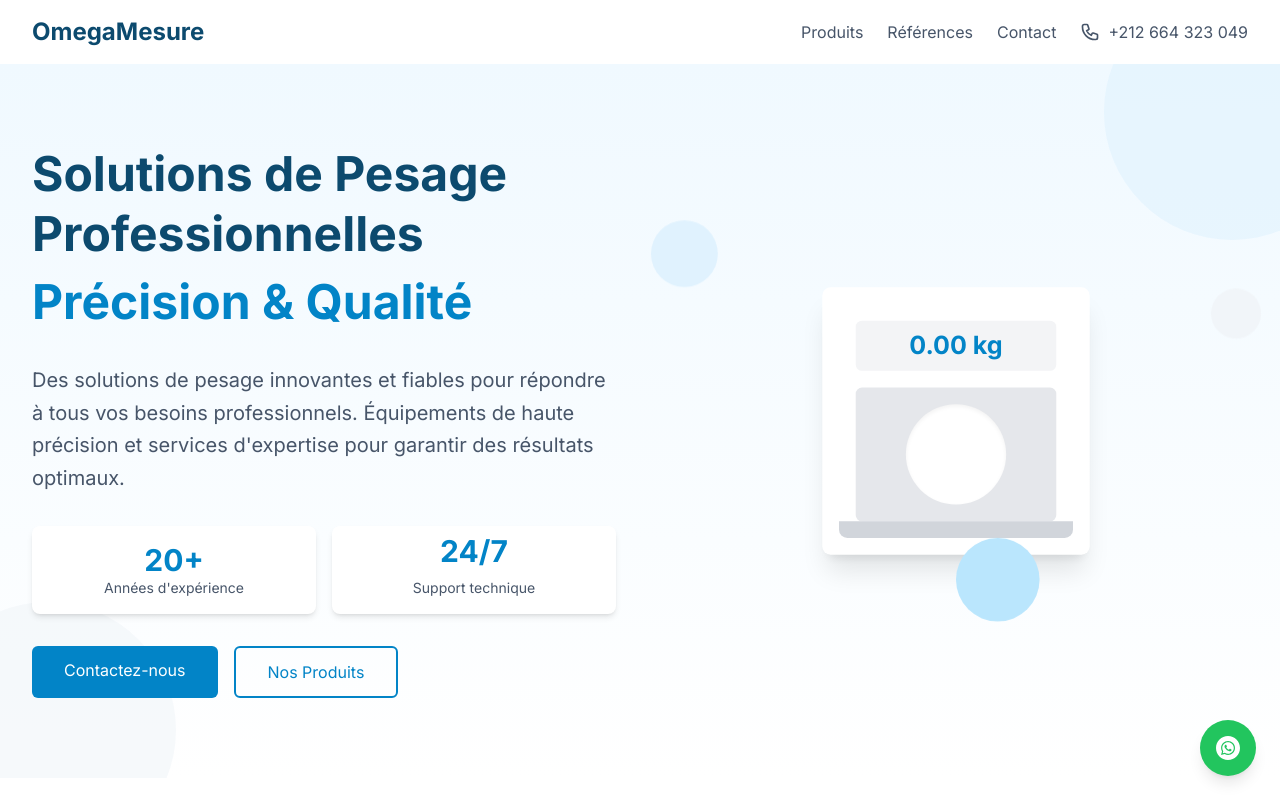
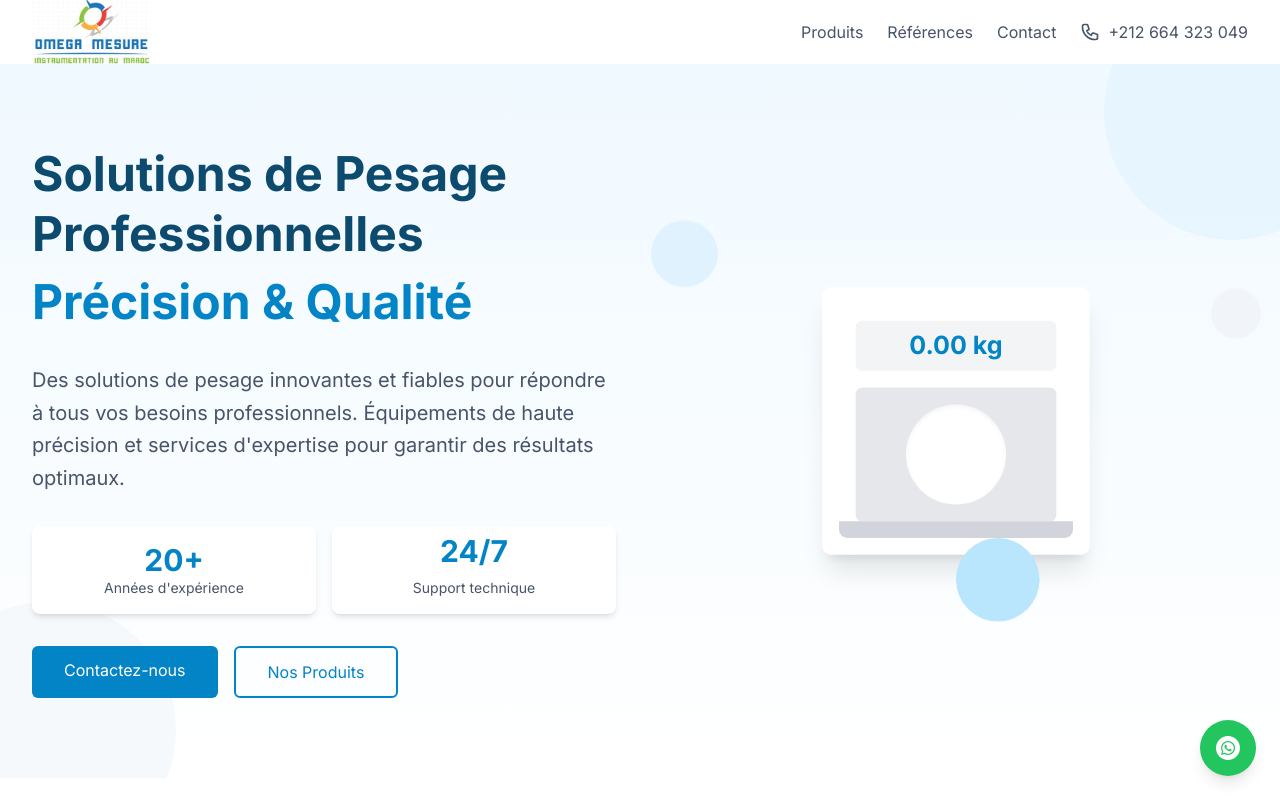
Before and after one commit to youssef035/scales-business, a Next.js app: page / in a window 1280 px wide. Shown: the top 800 px of the page. Built offline with nearby package versions, Linux system fonts and the light colour scheme.

Commit message:
SEO: Dynamic page titles for product and service details, and replaced navbar text with logo

```diff
--- a/src/app/page.tsx
+++ b/src/app/page.tsx
@@ -40,7 +40,13 @@ export default function Home() {
         <div className="max-w-7xl mx-auto px-4 sm:px-6 lg:px-8">
           <div className="flex justify-between h-16">
             <div className="flex items-center">
-              <span className="text-2xl font-bold text-primary-900">OmegaMesure</span>
+              <Image
+                src="/logo.jpg"
+                alt="OmegaMesure Logo"
+                width={120}
+                height={40}
+                className="object-contain"
+              />
             </div>
             <div className="flex items-center space-x-6">
               <a
--- a/src/app/products/[id]/page.tsx
+++ b/src/app/products/[id]/page.tsx
@@ -123,6 +123,18 @@ const products: Product[] = [
   }
 ];
 
+export async function generateMetadata({ params }: { params: { id: string } }) {
+  const productId = parseInt(params.id);
+  const product = products.find(p => p.id === productId);
+  if (!product) {
+    return { title: 'Produit non trouvé | OmegaMesure' };
+  }
+  return {
+    title: `${product.name} | OmegaMesure`,
+    description: product.description,
+  };
+}
+
 interface PageProps {
   params: Promise<{ id: string }>;
   searchParams: Promise<{ [key: string]: string | string[] | undefined }>;
--- a/src/app/services/[id]/page.tsx
+++ b/src/app/services/[id]/page.tsx
@@ -6,6 +6,18 @@ import { services } from '@/data/services';
 interface PageProps {
   params: Promise<{ id: string }>;
   searchParams: Promise<{ [key: string]: string | string[] | undefined }>;
+}
+
+export async function generateMetadata({ params }: { params: { id: string } }) {
+  const serviceId = parseInt(params.id);
+  const service = services.find(s => s.id === serviceId);
+  if (!service) {
+    return { title: 'Service non trouvé | OmegaMesure' };
+  }
+  return {
+    title: `${service.name} | OmegaMesure`,
+    description: service.description,
+  };
 }
 
 export default async function ServicePage({ params, searchParams }: PageProps) {
```
Also changed, not shown: public/logo.jpg (added).
